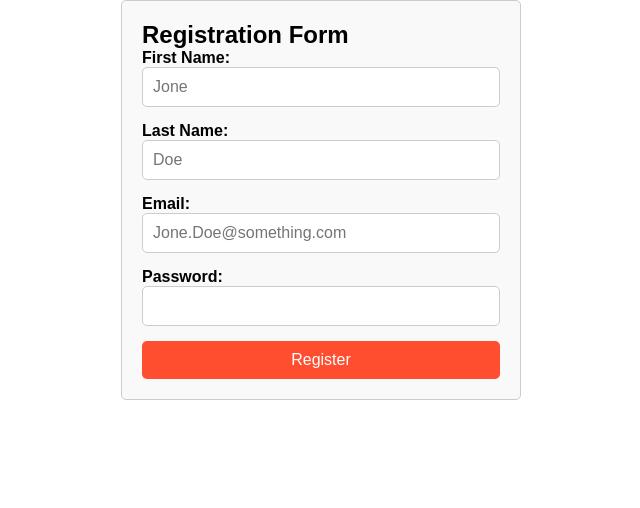
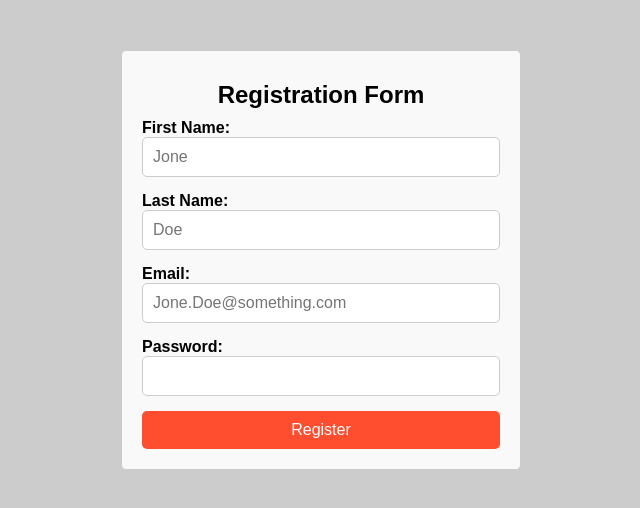
Before and after one commit to Mohamad-Gh/React_Apps, a React (Create React App) app in the folder car-rental-app/: page /Registration in a window 1280 px wide. Shown: the top 508 px of the page, without its empty margins (319-959 px from the left). Built offline with nearby package versions, Linux system fonts and the light colour scheme.

Commit message:
Update the Registeration component style

```diff
--- a/car-rental-app/src/components/Registration.jsx
+++ b/car-rental-app/src/components/Registration.jsx
@@ -34,6 +34,7 @@ function Registration() {
   };
 
   return (
+    <div className="overlay">
       <div className="registration-container">
         <h2>Registration Form</h2>
         {done && <Alert />}
@@ -94,6 +95,7 @@ function Registration() {
           </button>
         </form>
       </div>
+    </div>
   );
 }
 
--- a/car-rental-app/src/components/registration.css
+++ b/car-rental-app/src/components/registration.css
@@ -3,13 +3,28 @@
   margin: 0;
   box-sizing: border-box;
 }
+.overlay {
+  position: fixed;
+  top: 0;
+  left: 0;
+  right: 0;
+  bottom: 0;
+  width: 100%;
+  height: 100hv;
+  background-color: rgb(0, 0, 0, 0.2);
+}
 .registration-container {
   max-width: 400px;
-  margin: 0 auto;
+  margin: 50px auto;
   padding: 20px;
   border: 1px solid #ccc;
   border-radius: 5px;
   background-color: #f9f9f9;
+}
+
+.registration-container h2 {
+  text-align: center;
+  margin: 10px auto;
 }
 
 .registration-form {
@@ -44,5 +59,7 @@ label {
 }
 
 .btn-register:hover {
-  background-color: #ff4d30;
+  background-color: tomato;
+  font-weight: bold;
+  scale: 1.05;
 }
```
Lines whose indentation alone changed are shown as unchanged.
